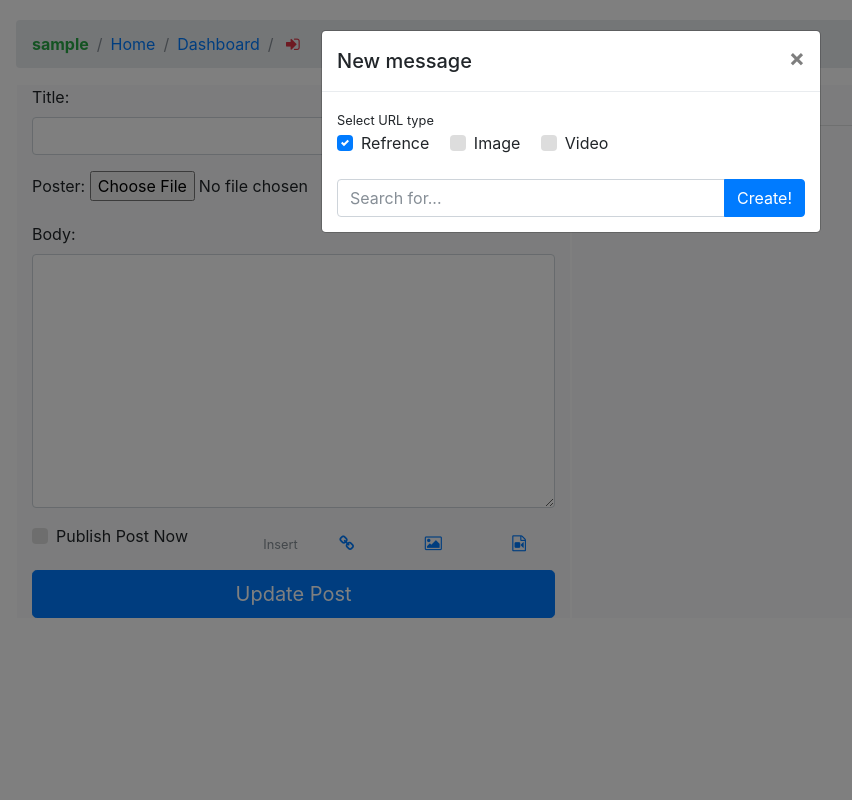
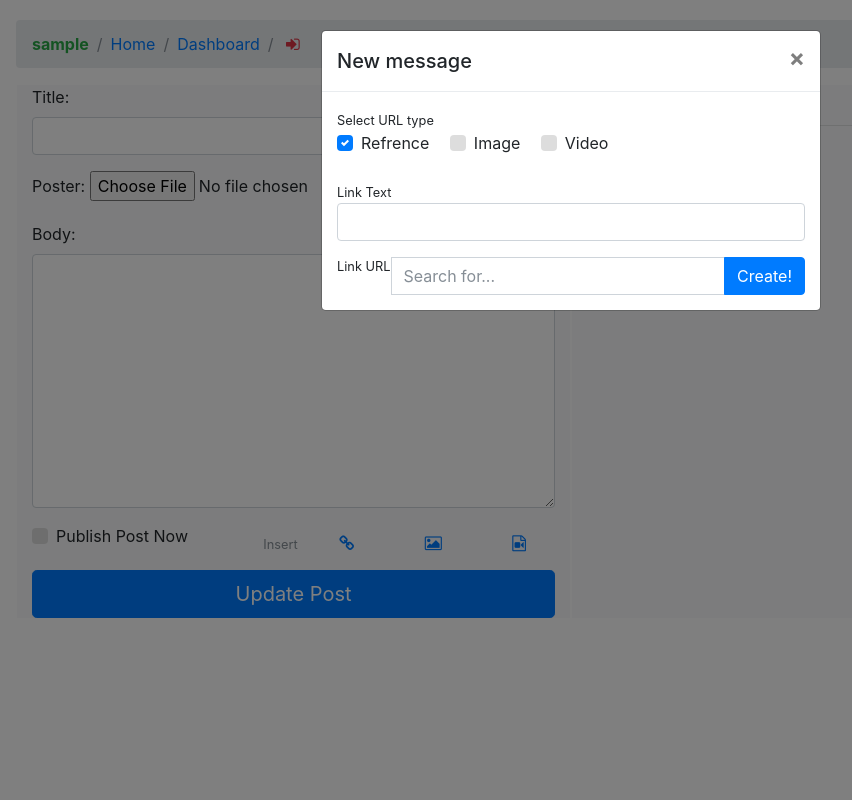
Before and after one commit to abiolarasheed/django-tinyblog, a Django app: page /blog/create/ in a window 1280 px wide, after a click that opens the changed part. Shown: the whole page, without its empty margins (69-921 px from the left). Run offline with Django 3.2, Linux system fonts and the light colour scheme; the visitor is signed in with stand-in values (Sample User, id 1); some libraries are stand-ins or nearby versions.

Commit message:
More templates update

```diff
--- a/accounts/templates/login.html
+++ b/accounts/templates/login.html
@@ -1,5 +1,4 @@
 {% extends "base.html" %}
-
 {% block content %}
 <form action="" method="post">
     {% csrf_token %}
--- a/blog/templates/entry_create.html
+++ b/blog/templates/entry_create.html
@@ -7,9 +7,13 @@
 $(function() {
   var published_value = {{object.is_published|yesno:"true,false" }};
   $("#id_title, #id_body, #id_tags").addClass("form-control");
+
   if (published_value) {
     $('#id_is_published').attr('checked', published_value);
   }
+
+  // set spell checker
+  $('#id_body').attr('spellcheck', "true");
 
   // Get current body text and display
   var body_txt = $('#id_body').val();
@@ -26,13 +30,119 @@ $(function() {
     var title_txt = $(this).val();
     $('#title').html(title_txt);
   });
+
+  // Link Form
+  $('form[name="link-form"]').submit(function(e) {
+    e.preventDefault();
+    var data = $(this).serialize();
+    let link = '';
+    switch (data) {
+      case "picture":
+        link = '<img class="" src="' + data.url + '"><small class="text-muted">' + data.text + '</small>';
+        break;
+        case "video":
+          link = '\n<video controls>\
+                  \n<source src="' + data.url + '">\
+                  \nYour browser does not support the video tag.\
+                  </video>\n<small class="text-muted">' + data.text + '</small>';
+          break;
+      default:
+        link = '<a class="" href="' + data.url + '">' + data.text + '</a>';
+    }
+
+    // Append Uploaded Video URL and Caption
+    $( "#id_body").val( $( "#id_body").val() + link);
+
+    // Update Display
+    var body_txt = $( "#id_body").val();
+    $('#target').html(body_txt);
+
+    // Close Modal
+    $("#linkModal").modal("hide");
+    });
+
+   // Video Form
+   $('form[name="video-form"]').submit(function(e) {
+     e.preventDefault();
+     let video_form = $(this);
+     let target = video_form.attr('action');
+     let data = new FormData(this); // image_form.serialize();
+     var current_url = window.location.protocol + '//' + window.location.host;
+     $.ajax({
+       url: target,
+       data: data,
+       type: 'POST',
+       enctype:"multipart/form-data",
+       processData: false,  // Important!
+       contentType: false,
+       dataType: 'json',
+       cache: false,
+       }).done(function(results_data) {
+         let video_url = current_url + results_data.video;
+         let video = '\n<video controls>\
+                      \n<source src="' + video_url + '">\
+                      \nYour browser does not support the video tag.\
+                      </video>\n';
+
+         let caption = '<small class="text-muted">' + results_data.caption + '</small>';
+         let video_containter = '\n<div class="">' + video + caption + '</div>\n';
+
+         // Append Uploaded Video URL and Caption
+         $( "#id_body").val( $( "#id_body").val() + video_containter);
+
+         // Update Display
+         var body_txt = $( "#id_body").val();
+         $('#target').html(body_txt);
+
+         // Close Modal
+         $("#videoModal").modal("hide");
+       }).fail(function() {
+         alert( "error" );
+       });
+     });
+
+  // Image Form
+  $('form[name="picture-form"]').submit(function(e) {
+    e.preventDefault();
+    let image_form = $(this);
+    let target = image_form.attr('action');
+    let data = new FormData(this); // image_form.serialize();
+    var current_url = window.location.protocol + '//' + window.location.host;
+    $.ajax({
+      url: target,
+      data: data,
+      type: 'POST',
+      enctype:"multipart/form-data",
+      processData: false,  // Important!
+      contentType: false,
+      dataType: 'json',
+      cache: false,
+      }).done(function(results_data) {
+        let img_url = current_url + results_data.photo;
+        let img = '<img src="' + img_url + '">';
+        let caption = '<small class="text-muted">' + results_data.caption + '</small>';
+        let image_containter = '\n<div class="">' + img + caption + '</div>\n';
+
+        // Append Uploaded Image URL and Caption
+        $( "#id_body").val( $( "#id_body").val() + image_containter);
+
+        // Update Display
+        var body_txt = $( "#id_body").val();
+        $('#target').html(body_txt);
+
+        // Close Modal
+        $("#pictureModal").modal("hide");
+      }).fail(function() {
+        alert( "error" );
+      });
+    });
 });
 </script>
 {%endblock%}
 <div class="container">
     <div class="row justify-content-md-center">
         <div class="col-6 bg-light border border-white">
-            <form method="post" enctype="multipart/form-data">
+            <form method="post" enctype="multipart/form-data" name="post-form">
                 {% csrf_token %}
                 {{ form.as_p }}
                 <label class="custom-control custom-checkbox">
--- a/blog/templates/link_modal.html
+++ b/blog/templates/link_modal.html
@@ -32,8 +32,14 @@
                         </div>
                     </fieldset>
 
+                    <div class="form-group">
+                        <small class="text=muted">Link Text</small>
+                        <input type="text" name="text" class="form-control" id="text-name" aria-label="Link Text">
+                    </div>
+
                     <div class="input-group">
-                        <input type="url" class="form-control" id="url-name" placeholder="Search for..." aria-label="Search for...">
+                        <small class="text=muted">Link URL</small>
+                        <input type="url" name="url" class="form-control" id="url-name" placeholder="Search for..." aria-label="Search for...">
                         <span class="input-group-btn">
                             <button class="btn btn-primary" type="button">Create!</button>
                         </span>
--- a/blog/templates/picture_modal.html
+++ b/blog/templates/picture_modal.html
@@ -8,16 +8,18 @@
                 </button>
             </div>
             <div class="modal-body">
-                <form name="picture-form">
+                <form name="picture-form" action="{%url 'image_create' %}">
+                    {% csrf_token %}
                     <div class="input-group">
-                        <input type="text" class="form-control" id="image-caption" placeholder="Image Caption">
+                        <input name="caption" type="text" class="form-control" id="image-caption" placeholder="Image Caption" required>
                     </div>
                     <br>
                     <div class="input-group">
-                        <input type="file" class="form-control" id="image-file" aria-label="Insert Image">
+                        <input name="photo" type="file" class="form-control" id="image-file" aria-label="Insert Image" required>
                         <span class="input-group-btn">
-                            <button class="btn btn-primary" type="button">Upload!</button>
+                            <button class="btn btn-primary" type="submit">Upload!</button>
                         </span>
+                        <input name="entry" value="{{entry.pk}}" hidden required>
                     </div>
                 </form>
             </div>
```
Lines whose indentation alone changed are shown as unchanged.
